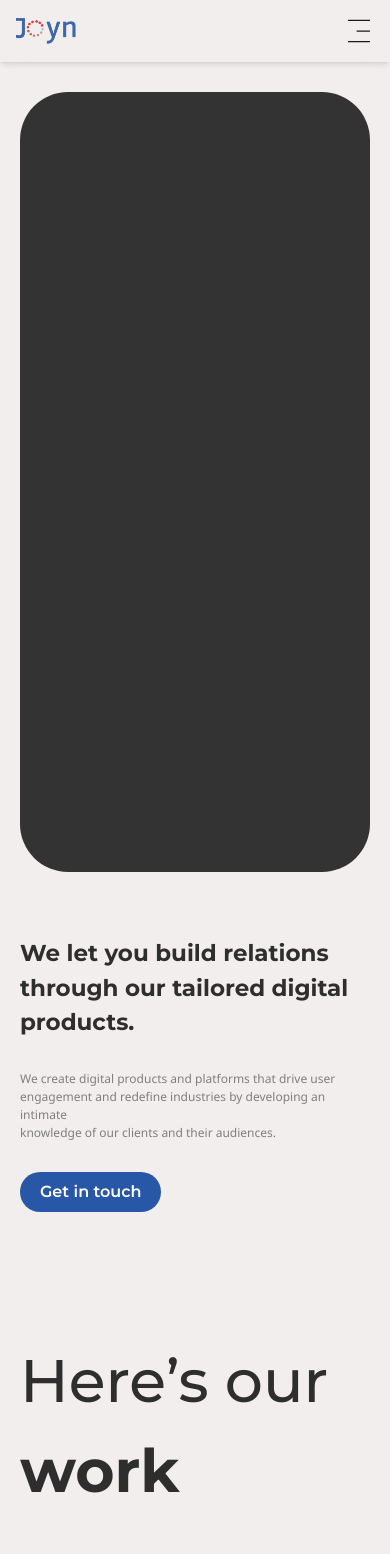
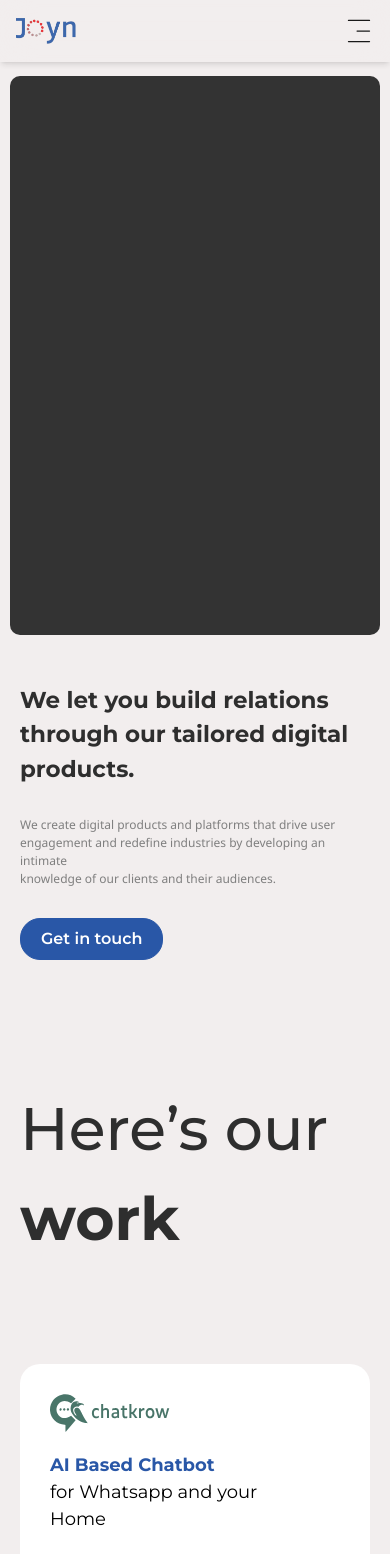
Before and after one commit to UmerFarooqOG/joyndigital, a Next.js app: page / in a window 390 px wide. Shown: the top 1554 px of the page. Built offline with nearby package versions, Linux system fonts and the light colour scheme.

Commit message:
mobile fixed

```diff
--- a/src/app/[projectDetail]/page.jsx
+++ b/src/app/[projectDetail]/page.jsx
@@ -38,7 +38,7 @@ const Page = ({ params }) => {
   return (
     <>
       {loader ? <Loading /> :
-        <div className='max-w-[1500px] h-full mx-auto'>
+        <div className='max-w-[1500px] overflow-x-hidden h-full mx-auto'>
           {/* ---- --- text-section  */}
           <section className='w-full mt-[80px] h-full px-[20px] xsm:px-[40px] py-[2rem] mx-auto'>
             <motion.h5 initial={{ opacity: 0, x: -300 }}
--- a/src/app/globals.css
+++ b/src/app/globals.css
@@ -31,3 +31,26 @@ a{
 li{
   list-style: none;
 }
+
+.btn{
+  position: relative;
+  z-index: 1;
+  transition: all 0.5s ease;
+
+}
+.btn::after{
+  content: '';
+  position: absolute;
+  top: 0;
+  left: 0;
+  width: 0%;
+  z-index: -1;
+  border-radius: 40px;
+  height: 100%;
+  overflow: hidden;
+  background: #2957A7;
+  transition: all 0.5s ease-in;
+}
+.btn:hover::after{
+  width: 100%;
+}
--- a/src/app/home/page.jsx
+++ b/src/app/home/page.jsx
@@ -11,28 +11,28 @@ const page = () => {
 
   const tranitiom = {duration:1,type:'spring'}
   return (
-    <div className='max-w-[1500px] mt-[60px] h-full mx-auto'>
+    <div className='max-w-[1500px] overflow-hidden mt-[60px]   h-full mx-auto'>
     {/* ------- hero --------  */}
-    <section className='w-full h-[100vh] px-[20px] py-[2rem] mx-auto'>
+    <section className='w-full h-[70vh] xsm:h-[100vh] px-[10px] xsm:px-[20px] py-[1rem] xsm:py-[2rem] mx-auto'>
     <motion.div initial={{opacity : 0 , y:-100, scale:0.7  }}
               whileInView={{opacity : 1,y:0,   scale:1  }}
-              transition={tranitiom} className='bg-[#333] w-full h-full rounded-[48px]'>
+              transition={tranitiom} className='bg-[#333] w-full h-full rounded-[10px] xsm:rounded-[48px]'>
 
 
     </motion.div>
     </section>
 
     {/* ---- --- text-section  */}
-    <section className='w-full h-full px-[20px] xsm:px-[40px] py-[2rem] mx-auto'>
+    <section className='w-full h-full  px-[20px] xsm:px-[40px] py-[2rem] mx-auto'>
       <motion.h2  initial={{opacity : 0 , x:-300 ,  }}
               whileInView={{opacity : 1,x:0 ,   }}
               transition={{ duration: 1 ,type:'tween'}} className=' text-[18px] ssm:text-[23px] xsm:text-[40px] md:text-[60px] mdd:text-[70px] w-full text-[#2E2E2E] font-Montserrat font-bold'>We let you build relations <b></b> through our tailored digital <br /> products.</motion.h2>
       <div className='w-full flex-col my-[30px] flex items-end justify-start sm:justify-end'>
       <div className=' sm:w-auto w-full'>
-      <motion.p initial={{opacity : 0 , x:200 ,scale:0  }}
-              whileInView={{opacity : 1,x:0   ,scale:1    }}
+      <motion.p initial={{opacity : 0 , x:200 ,scale:0.7  }}
+              whileInView={{opacity : 1,x:0,   scale:1    }}
               transition={tranitiom} className='text-[#7F7F7F] text-[10px] ssm:text-[12px] font-Noto xsm:text-[14px] sm:text-[16px] '>We create digital products and platforms that drive user <br /> engagement and redefine industries by developing an intimate <br /> knowledge of our clients and their audiences.</motion.p>
-      <Link href={'/'} ><motion.p className='my-[30px] inline-block bg-[#2957A7] hover:bg-yellow-400 duration-[1s] font-Montserrat text-left font-semibold text-white py-[8px] rounded-[20px] px-[20px]' initial={{opacity:0 , y:100}} whileInView={{opacity:1, y:0}} transition={tranitiom}>Get in touch</motion.p></Link>
+      <Link href={'/'} ><motion.p className='my-[30px] inline-block bg-[#2957A7] hover:bg-transparent border-[#2957a7] hover:shadow-sm hover:text-black duration-[0.5s] border-[1px] font-Montserrat text-left font-semibold text-white py-[8px] rounded-[20px] px-[20px]' initial={{opacity:0 , y:100}} whileInView={{opacity:1, y:0}} transition={tranitiom}>Get in touch</motion.p></Link>
       </div>
       </div>
     </section>
@@ -49,9 +49,9 @@ const page = () => {
         <ProtfolioCardReverse logo={protData[0].logo} spanTitle={protData[1].spanTitle} title={protData[1].title} desc={protData[1].desc} image={protData[1].image} id={4} />
 
 
-        <motion.button  initial={{opacity : 0 , y:300 ,scale:0  }}
+        <motion.button  initial={{opacity : 0 , y:80 ,scale:0.6  }}
               whileInView={{opacity : 1,y:0 ,scale:1   }}
-              transition={{ duration: 0 ,type:'tween'}} className='px-[30px] hover:bg-yellow-400 duration-[0.4s] font-Montserrat bg-transparent font-semibold text-[#2957A7] py-[10px] text-[20px] rounded-[40px] border-[#2957A7] border-[1px]'>
+              transition={{ duration: 0 ,type:'tween'}} className='px-[30px] btn font-Montserrat bg-transparent font-semibold text-[#2957A7] hover:text-[#fff] py-[10px] text-[20px] rounded-[40px] border-[#2957A7] border-[1px]'>
           see more work
         </motion.button>
       </div>
--- a/src/components/ProtCardReverse.jsx
+++ b/src/components/ProtCardReverse.jsx
@@ -10,7 +10,7 @@ const ProtfolioCardReverse = ({ logo, spanTitle, title, desc, image,id }) => {
         background: 'linear-gradient(298deg, #951314 0%, #EB2022 100%)'
     }
     return (
-        <motion.div initial={{opacity : 0 , x:400   }}
+        <motion.div initial={{opacity : 0 , x:300   }}
         whileInView={{opacity : 1,x:0     }}
         transition={tranitiom}   className='flex flex-col-reverse mdd:flex-row-reverse my-[20px] overflow-hidden rounded-[30px] min-h-[40vh] h-full mdd:h-[70vh] w-full relative place-content-center items-center justify-start'>
 
--- a/src/components/ProtfolioCard.jsx
+++ b/src/components/ProtfolioCard.jsx
@@ -11,7 +11,7 @@ const ProtfolioCard = ({ logo, spanTitle, title, desc, image,id }) => {
         background: 'linear-gradient(63deg, #163160 0%, #2957A7 98.38%)'
     }
     return (
-        <motion.div initial={{opacity : 0 , x:-400   }}
+        <motion.div initial={{opacity : 0 , x:-300   }}
         whileInView={{opacity : 1,x:0     }}
         transition={tranitiom}  className='flex flex-col mdd:flex-row my-[20px] overflow-hidden rounded-[30px] min-h-[40vh] h-full mdd:h-[70vh] w-full relative place-content-center items-center justify-start'>
 
--- a/src/components/com.css
+++ b/src/components/com.css
@@ -37,7 +37,7 @@
 
 
 .logo{
-   animation: rotat 3s linear infinite ;
+   animation: rotat 5s linear infinite ;
 }
 
 
```
